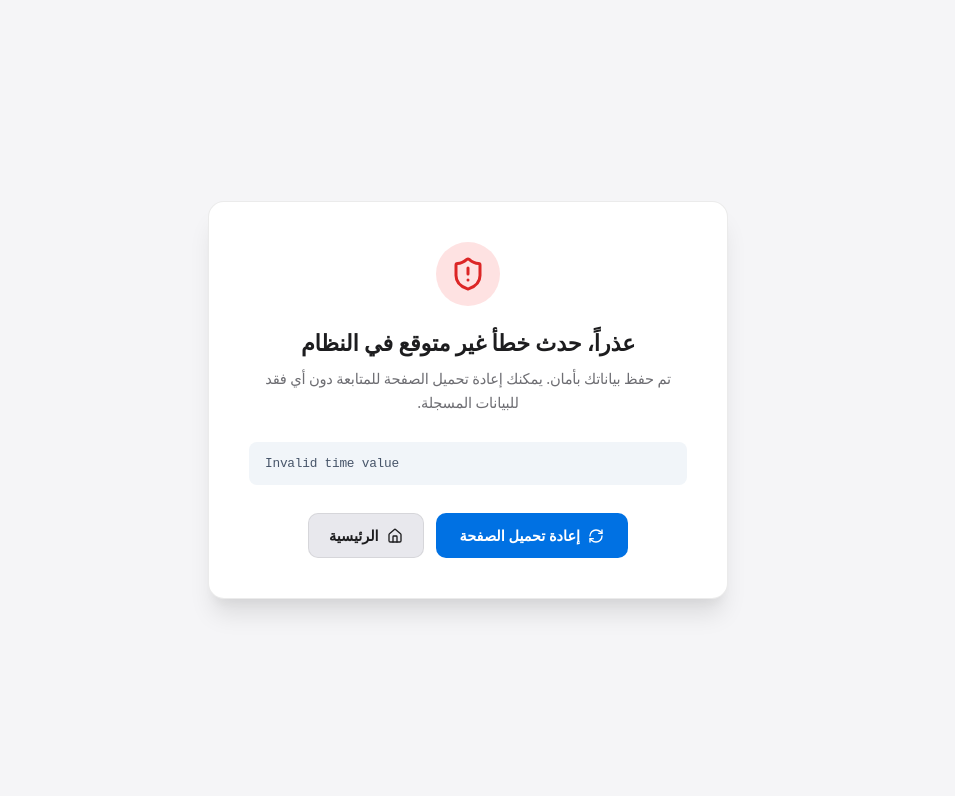
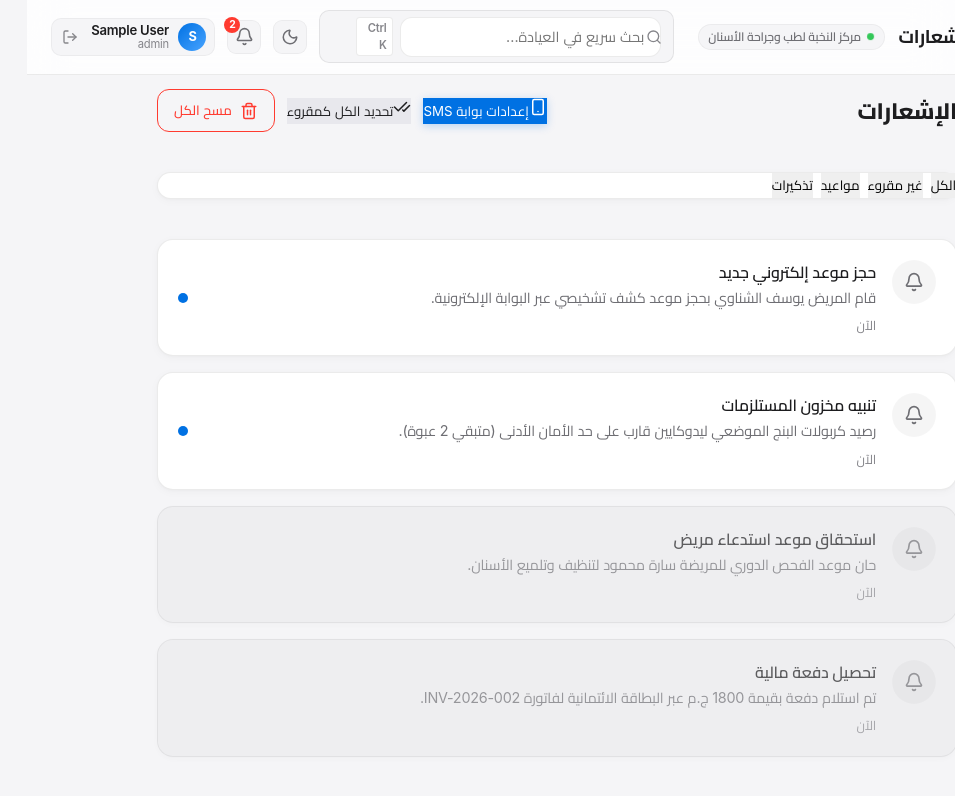
Before and after one commit to zainselim845-create/clinic-flow, a React (Vite) app: page /notifications in a window 1280 px wide. Shown: the top 796 px of the page, without its empty margins (325-1280 px from the left). Built offline with nearby package versions, Linux system fonts and the light colour scheme; no server answers; sample sign-in values are in the browser's storage.

Commit message:
feat(enterprise-core): complete UI review loop, CDS drug safety, 5-surface dental charting, shift handover, and production hardening

```diff
--- a/src/pages/Notifications.jsx
+++ b/src/pages/Notifications.jsx
@@ -38,10 +38,16 @@ const Notifications = () => {
   };
 
   const formatTime = (isoString) => {
+    if (!isoString) return 'الآن';
     const date = new Date(isoString);
-    return new Intl.DateTimeFormat('ar-EG', {
-      month: 'short', day: 'numeric', hour: 'numeric', minute: 'numeric'
-    }).format(date);
+    if (isNaN(date.getTime())) return String(isoString);
+    try {
+      return new Intl.DateTimeFormat('ar-EG', {
+        month: 'short', day: 'numeric', hour: 'numeric', minute: 'numeric'
+      }).format(date);
+    } catch {
+      return 'الآن';
+    }
   };
 
   return (
```
Also changed, not shown: scripts/browser-audit/run-audit.cjs (+8 -4 lines).
